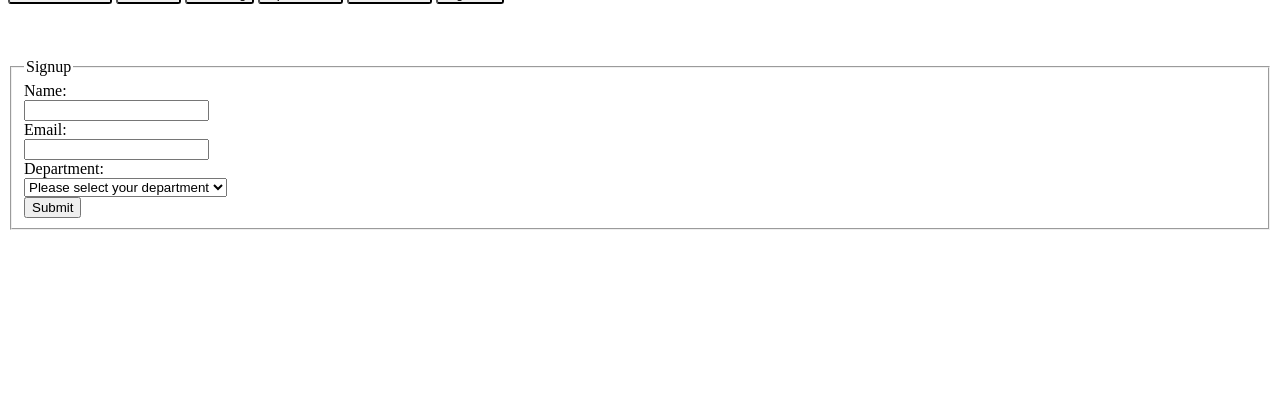
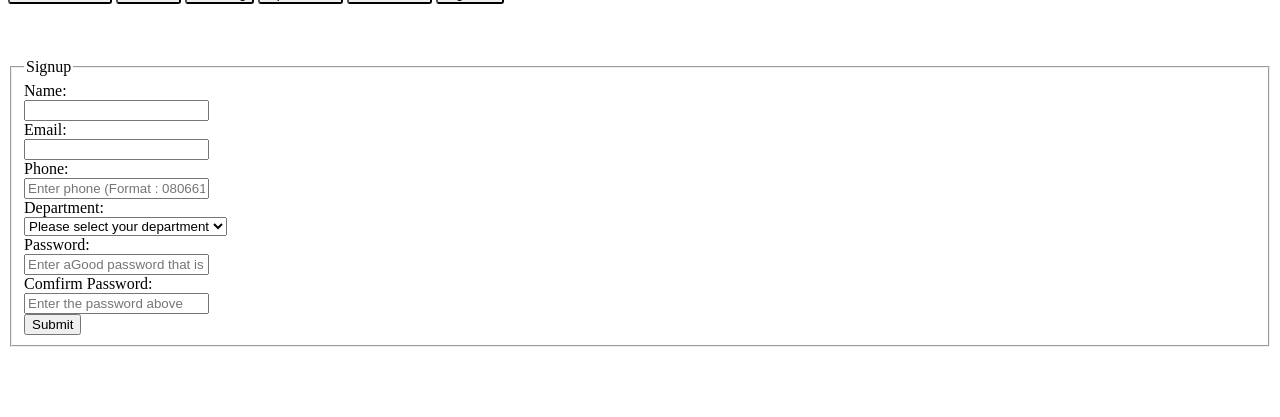
Before and after one commit to celelstine/bc-20-issuetracker, a Node project: template views/signup.handlebars in a window 1280 px wide. Shown: the part 383-800 px from the top of the page. Run offline with Node 20 templates, Linux system fonts and the light colour scheme; the template is opened without the code that fills it, so the values that code supplies are empty; some libraries are stand-ins or nearby versions.

Commit message:
handle signup form submit

```diff
--- a/views/signup.handlebars
+++ b/views/signup.handlebars
@@ -1,13 +1,16 @@
 
-<script src="/js/login.js"></script>
-    <form method="post" action="signup" id="registration">
-        <fieldset>
+<script src="/js/signup.js"></script>
+  <form method="post" action="signup" id="registration" >
+     <fieldset>
         <legend> Signup </legend>
         <span id="result">  </span>
         Name: <br>
         <input type="text" name="name" id="name"  required><br>
         Email: <br>
-        <input type="text" name="email" id="email"  required><br>
+        <input type="email" name="email" id="email"  required><br>
+        Phone: <br>
+        <input type="tel" name="phone" id="phone" pattern="0(7|8|9)(0|1)[0-9]{8}"
+        placeholder="Enter phone (Format : 08066112787)" required><br>
         Department: <br>
         <select  name="department" id="department" required>
           <option value="">Please select your department</option>
@@ -18,24 +21,12 @@
           <option value="Success">Success</option>
           <option value="Training">Training</option>
         </select><br>
+        Password: <br>
+        <input type="password" name="password" id="password" pattern="[\w]{8}\S*"
+        placeholder="Enter aGood password that is difficult to predict; minimium of 8 characters"   required><br>
+        Comfirm Password: <br>
+        <input type="password" name="password2" id="password2" required
+        placeholder="Enter the password above"><br>
         <button type="submit" class="submit"  value="Submit">Submit</button> <br />
         </fieldset>
     </form>
-<script type='text/javascript'>
-    $("#registration").submit(function(event) {
-
-      /* stop form from submitting normally */
-      event.preventDefault();
-
-      /* get the action attribute from the <form action=""> element */
-      var $form = $( this ),
-        url = $form.attr( 'action' );
-      var posting = $.post( url, { name: $('#name').val(), email: $('#email').val(), department: $('#department').val()} );
-
-      /**posting.done(function( data ) {
-        $("#result").text(data);
-
-      });
-      **/
-    });
-</script>
```
